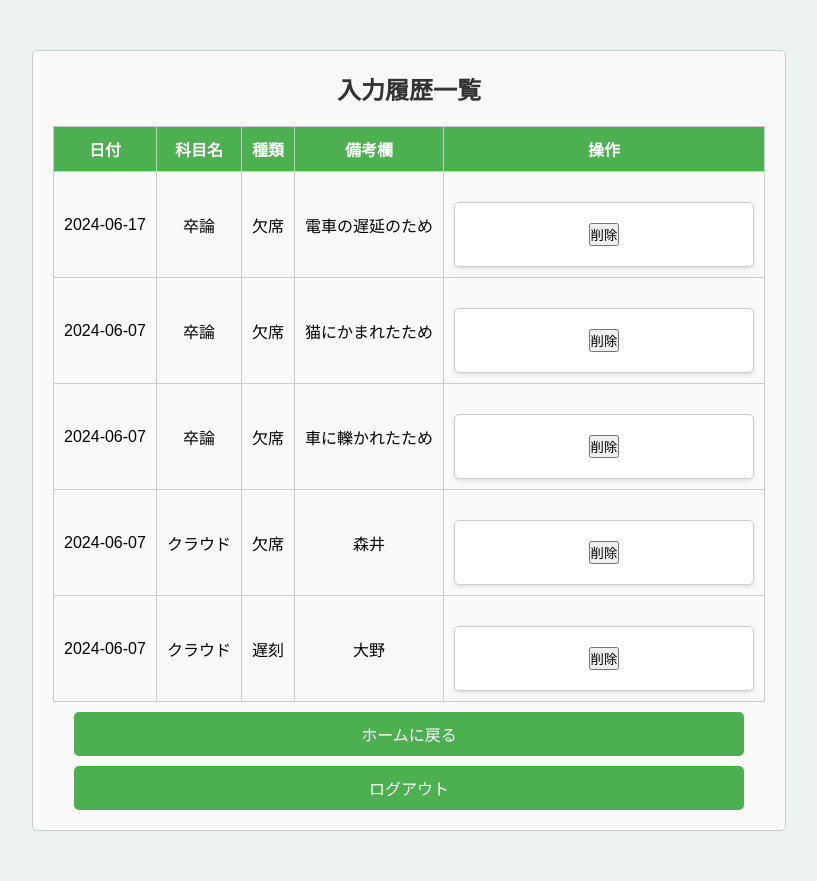
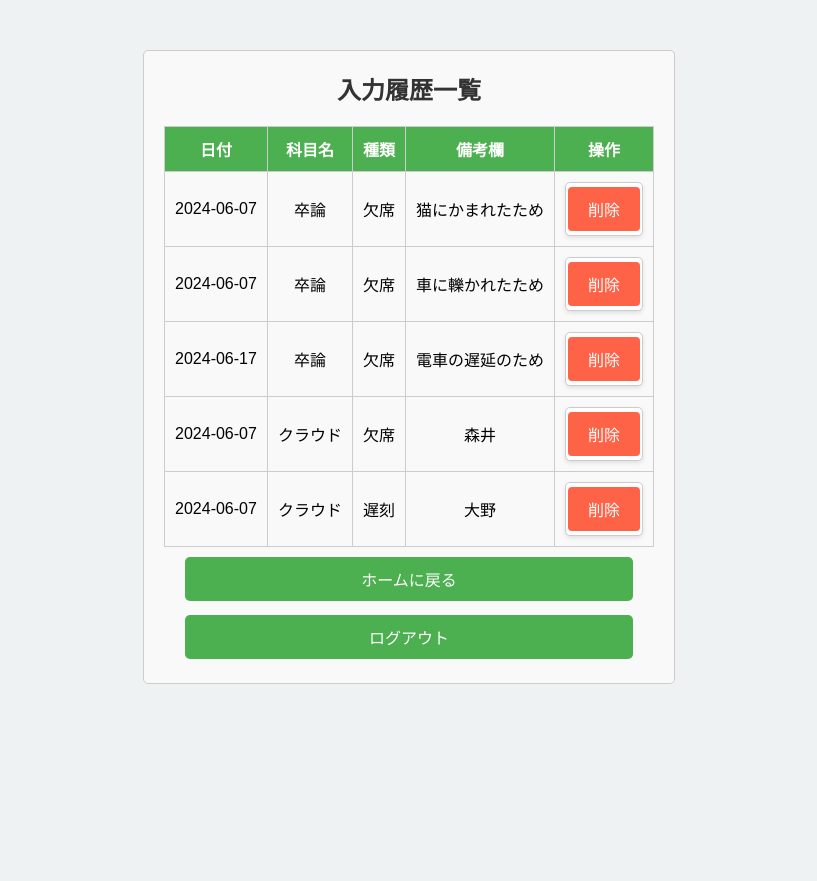
Before and after one commit to DogoShota/Attendance_app, a PHP site: page /history.php in a window 1280 px wide. Shown: the whole page, without its empty margins (231-1048 px from the left). After the commit the page ends 684 px from the top, so only its background shows below. Run offline with PHP 8.4, Linux system fonts and the light colour scheme; the visitor is signed in with stand-in values (Sample User, id 1); data comes from the database, SQL or seed files in the repository; data that the repository does not hold is empty.

Commit message:
削除ボタンを作成 #5

```diff
--- a/history.php
+++ b/history.php
@@ -17,23 +17,23 @@ if ($conn->connect_error) {
 
 // 削除ボタンが押された場合
 if ($_SERVER['REQUEST_METHOD'] === 'POST' && isset($_POST['delete_id'])) {
-    $delete_id = $_POST['delete_id'];
+    $delete_id = (int)$_POST['delete_id'];
     $delete_sql = "DELETE FROM attendance WHERE id = $delete_id";
     if ($conn->query($delete_sql) === TRUE) {
-        echo "削除が成功しました。";
+        echo "<script>alert('削除が成功しました。');</script>";
     } else {
         echo "エラー: " . $conn->error;
     }
 }
 
 // 入力履歴を取得
-$sql = "SELECT attendance_date, class_name, status, remarks FROM attendance ORDER BY attendance_date DESC";
+$sql = "SELECT id, attendance_date, class_name, status, remarks FROM attendance";
 $result = $conn->query($sql);
 
-$history_data = [];
+$attendance_data = [];
 if ($result->num_rows > 0) {
     while ($row = $result->fetch_assoc()) {
-        $history_data[] = $row;
+        $attendance_data[] = $row;
     }
 }
 
@@ -46,6 +46,11 @@ $conn->close();
     <meta charset="UTF-8">
     <title>入力履歴一覧</title>
     <link rel="stylesheet" href="style.css">
+    <script>
+        function confirmDelete() {
+            return confirm('本当に削除してもよろしいですか？');
+        }
+    </script>
 </head>
 <body>
     <div class="container">
@@ -61,14 +66,14 @@ $conn->close();
                 </tr>
             </thead>
             <tbody>
-                <?php foreach ($history_data as $data): ?>
+                <?php foreach ($attendance_data as $data): ?>
                     <tr>
                         <td><?php echo htmlspecialchars($data['attendance_date'], ENT_QUOTES, 'UTF-8'); ?></td>
                         <td><?php echo htmlspecialchars($data['class_name'], ENT_QUOTES, 'UTF-8'); ?></td>
                         <td><?php echo htmlspecialchars($data['status'], ENT_QUOTES, 'UTF-8'); ?></td>
                         <td><?php echo htmlspecialchars($data['remarks'], ENT_QUOTES, 'UTF-8'); ?></td>
                         <td>
-                            <form method="POST" action="history.php" onsubmit="return confirm('本当に削除しますか？');">
+                            <form method="POST" action="history.php" class="delete-form" onsubmit="return confirmDelete();">
                                 <input type="hidden" name="delete_id" value="<?php echo $data['id']; ?>">
                                 <button type="submit" class="delete-button">削除</button>
                             </form>
--- a/style.css
+++ b/style.css
@@ -61,17 +61,50 @@ input[type="text"], input[type="password"], input[type="date"] {
 
 /* ボタンスタイル */
 .button {
-    display: inline-block;
-    text-decoration: none;
-    text-align: center;
     background-color: #4CAF50;
-    color: white;
-    padding: 10px 20px;
     border: none;
     border-radius: 5px;
+    color: white;
     cursor: pointer;
+    display: inline-block;
+    font-size: 16px;
+    margin: 4px 2px;
+    margin-top: 10px;
+    padding: 10px 20px;
+    text-align: center;
+    text-decoration: none;
     width: calc(100% - 42px);
-    margin-top: 10px;
+}
+
+.button:hover {
+    background-color: #45a049;
+}
+
+.delete-button {
+    background-color: #FF6347; /* 橙色に近い赤色 */
+    color: white;
+    border: none;
+    padding: 10px 20px;
+    text-align: center;
+    text-decoration: none;
+    display: inline-block;
+    font-size: 16px;
+    margin: 4px 2px;
+    cursor: pointer;
+    border-radius: 4px;
+    transition: background-color 0.3s;
+}
+
+.delete-button:hover {
+    background-color: #FF4500; /* ダークオレンジ色に変更 */
+}
+
+/* フォームのスタイルを修正 */
+.delete-form {
+    display: inline-block;
+    margin: 0;
+    padding: 0;
+    width: 100%;
 }
 
 table {
```
